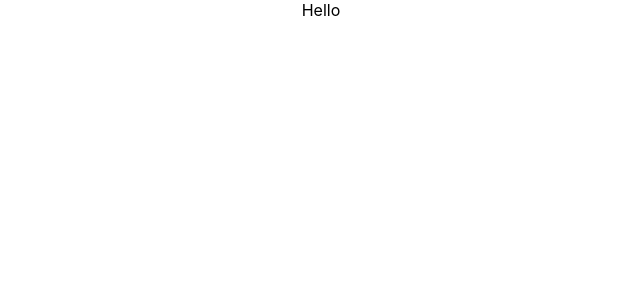
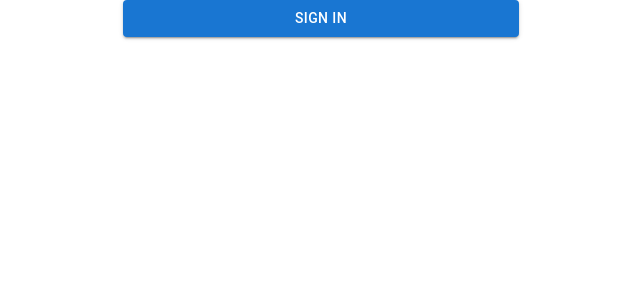
Before and after one commit to janithmalshan/erply-react-news-app, a React (Create React App) app: page /login in a window 1280 px wide. Shown: the top 300 px of the page, without its empty margins (319-959 px from the left). Built offline with nearby package versions, Linux system fonts and the light colour scheme.

Commit message:
auth router

```diff
--- a/src/App.css
+++ /dev/null
@@ -1,3 +0,0 @@
-.App {
-  text-align: center;
-}
--- a/src/App.tsx
+++ b/src/App.tsx
@@ -1,11 +1,15 @@
 import React from 'react';
-import './App.css';
+import {BrowserRouter} from "react-router-dom";
+import Routes from "./Routes";
+import {AuthProvider} from "./context/AuthContext";
 
 function App() {
   return (
-    <div className="App">
-      Hello
-    </div>
+    <BrowserRouter>
+        <AuthProvider>
+            <Routes />
+        </AuthProvider>
+    </BrowserRouter>
   );
 }
 
--- /dev/null
+++ b/src/Routes.tsx
@@ -0,0 +1,26 @@
+import React, {useContext} from "react";
+import {Routes as Router, Route, Navigate, Outlet} from "react-router-dom";
+import Login from "./pages/Login";
+import {AuthContext} from "./context/AuthContext";
+import Home from "./pages/Home";
+
+type Props = {}
+
+const PrivateRoutes = () => {
+    const {authenticated} = useContext(AuthContext)
+    if (!authenticated) return <Navigate to="/login" replace/>
+    return <Outlet/>
+}
+
+const Routes = (props: Props) => {
+    return (
+        <Router>
+            <Route path="/login" element={<Login/>}/>
+            <Route element={<PrivateRoutes/>}>
+                <Route path="/" element={<Home/>}/>
+            </Route>
+        </Router>
+    )
+}
+
+export default Routes
--- /dev/null
+++ b/src/context/AuthContext.tsx
@@ -0,0 +1,34 @@
+import {createContext, ReactNode, useState} from 'react'
+import {useNavigate} from 'react-router-dom';
+
+type Props = {
+    children?: ReactNode;
+}
+
+type IAuthContext = {
+    authenticated: boolean;
+    setAuthenticated: (newState: boolean) => void
+}
+
+const initialValue = {
+    authenticated: false,
+    setAuthenticated: () => {
+    }
+}
+
+const AuthContext = createContext<IAuthContext>(initialValue)
+
+const AuthProvider = ({children}: Props) => {
+    //Initializing an auth state with false
+    const [authenticated, setAuthenticated] = useState(initialValue.authenticated)
+
+    const navigate = useNavigate()
+
+    return (
+        <AuthContext.Provider value={{authenticated, setAuthenticated}}>
+            {children}
+        </AuthContext.Provider>
+    )
+}
+
+export {AuthContext, AuthProvider}
--- /dev/null
+++ b/src/pages/Home.tsx
@@ -0,0 +1,29 @@
+import * as React from 'react';
+import Box from '@mui/material/Box';
+import Typography from '@mui/material/Typography';
+import Container from "@mui/material/Container";
+
+type Props = {}
+
+const Home = (props: Props) => {
+
+    return (
+        <Container component="main" maxWidth="xs">
+            <Box
+                sx={{
+                    marginTop: 8,
+                    display: "flex",
+                    flexDirection: "column",
+                    alignItems: "center",
+                }}
+            >
+                <Typography component="h1" variant="h5">
+                    Home
+                </Typography>
+
+            </Box>
+        </Container>
+    );
+}
+
+export default Home
--- /dev/null
+++ b/src/pages/Login.tsx
@@ -0,0 +1,38 @@
+import React, { useState, useEffect, useContext } from 'react';
+import Box from '@mui/material/Box';
+import Typography from '@mui/material/Typography';
+import Button from '@mui/material/Button';
+import TextField from "@mui/material/TextField";
+import FormControlLabel from "@mui/material/FormControlLabel";
+import Checkbox from "@mui/material/Checkbox";
+import Link from "@mui/material/Link";
+import Grid from "@mui/material/Grid";
+import Container from "@mui/material/Container";
+import { useLocation, useNavigate } from 'react-router-dom';
+import {AuthContext} from "../context/AuthContext";
+
+type Props = {}
+
+const Login = (props: Props) => {
+    const {authenticated, setAuthenticated} = useContext(AuthContext);
+    const navigate = useNavigate();
+    const handleSubmit = () => {
+
+        setAuthenticated(true);
+        navigate("/");
+        console.log('submit')
+    }
+    return (
+        <Container component="div" maxWidth="xs">
+            <Button
+                fullWidth
+                variant="contained"
+                onClick={() => handleSubmit()}
+            >
+                Sign In
+            </Button>
+        </Container>
+    );
+}
+
+export default Login
```
